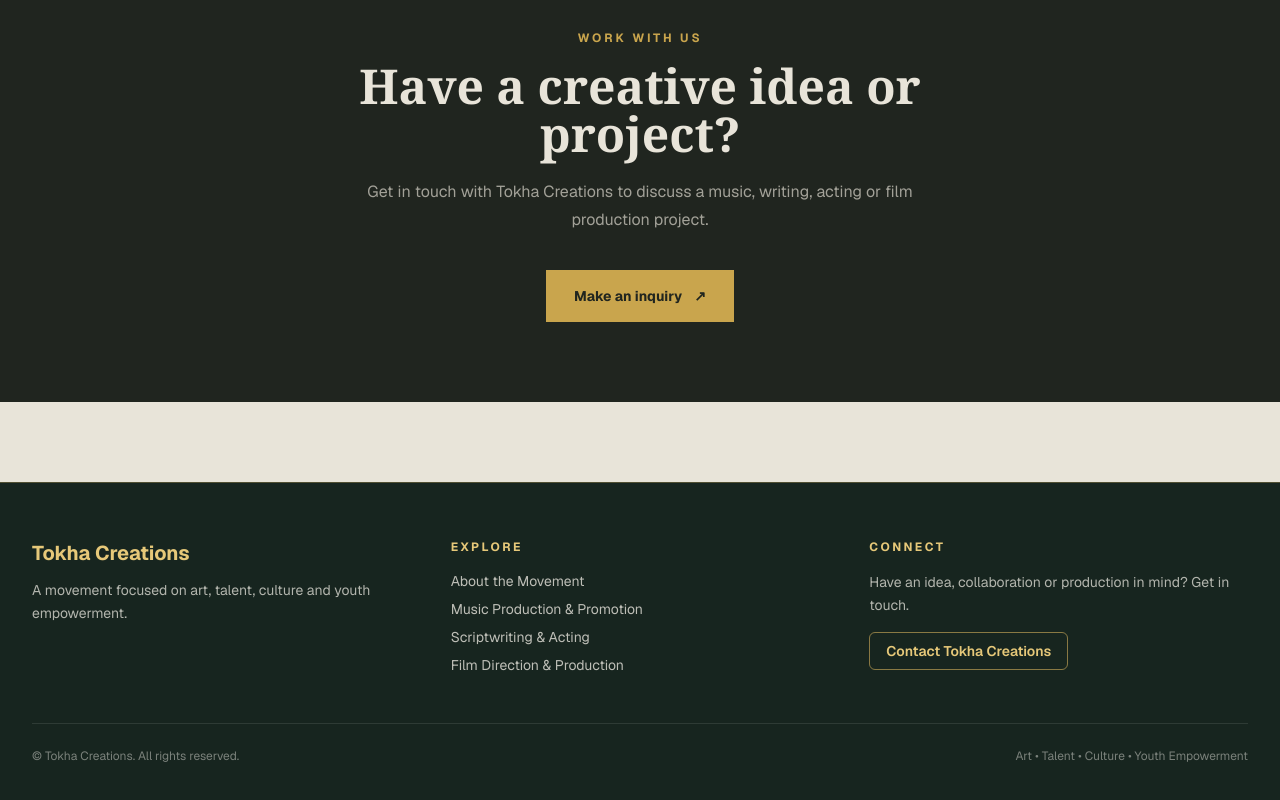
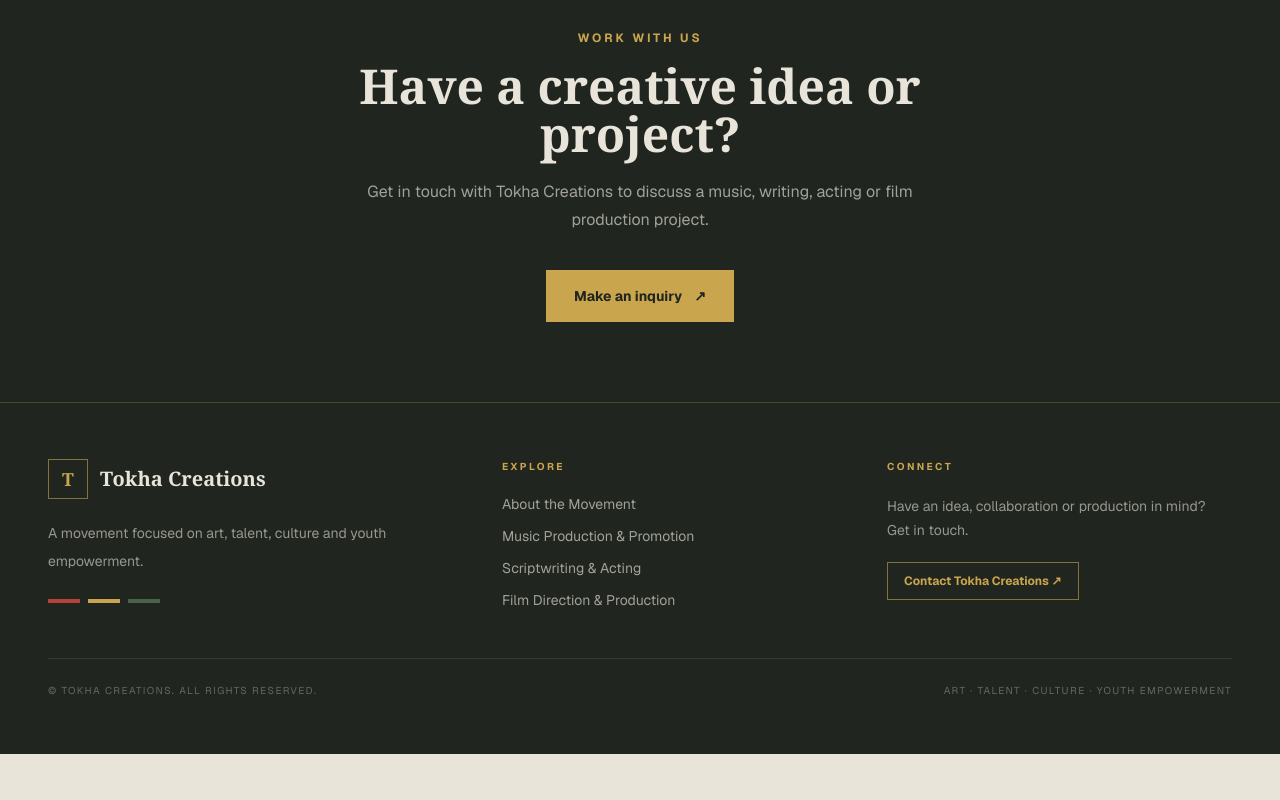
Before and after one commit to Jonathan97k/chikondi, a Next.js app: page / in a window 1280 px wide. Shown: the part 2263-3063 px from the top of the page. After the commit the page ends 3017 px from the top, so only its background shows below. Built offline with nearby package versions, Linux system fonts and the light colour scheme.

Commit message:
Restore editorial Tokha Creations visual direction

```diff
--- a/components/layout/SiteFooter.tsx
+++ b/components/layout/SiteFooter.tsx
@@ -2,31 +2,35 @@ import Link from "next/link";
 
 export default function SiteFooter() {
   return (
-    <footer className="mt-20 border-t border-[#D5B15D]/30 bg-[#17251F] py-14 text-[#F5F2EA]">
-      <div className="mx-auto max-w-7xl px-4 sm:px-6 lg:px-8">
-        <div className="grid gap-10 md:grid-cols-3">
+    <footer className="mt-0 border-t border-[#C9A54D]/25 bg-[#20251F] py-14 text-[#E8E4D9]">
+      <div className="mx-auto max-w-7xl px-6 sm:px-8 lg:px-12">
+        <div className="grid gap-10 md:grid-cols-[1.2fr_1fr_1fr]">
           <div>
-            <h3 className="mb-3 text-xl font-bold text-[#E6C879]">Tokha Creations</h3>
-            <p className="max-w-sm text-sm leading-relaxed text-[#F5F2EA]/70">A movement focused on art, talent, culture and youth empowerment.</p>
+            <div className="mb-5 flex items-center gap-3">
+              <span className="flex h-10 w-10 items-center justify-center border border-[#C9A54D]/60 font-serif text-lg font-bold text-[#C9A54D]">T</span>
+              <span className="font-serif text-xl font-semibold">Tokha Creations</span>
+            </div>
+            <p className="max-w-sm text-sm leading-7 text-[#E8E4D9]/60">A movement focused on art, talent, culture and youth empowerment.</p>
+            <div className="mt-6 flex gap-2"><span className="h-1 w-8 bg-[#B64236]" /><span className="h-1 w-8 bg-[#C9A54D]" /><span className="h-1 w-8 bg-[#496348]" /></div>
           </div>
           <div>
-            <h4 className="mb-4 text-xs font-bold uppercase tracking-[0.2em] text-[#E6C879]">Explore</h4>
-            <ul className="space-y-2 text-sm text-[#F5F2EA]/75">
-              <li><Link href="/about" className="hover:text-[#E6C879]">About the Movement</Link></li>
-              <li><Link href="/music" className="hover:text-[#E6C879]">Music Production & Promotion</Link></li>
-              <li><Link href="/writing" className="hover:text-[#E6C879]">Scriptwriting & Acting</Link></li>
-              <li><Link href="/production" className="hover:text-[#E6C879]">Film Direction & Production</Link></li>
+            <h4 className="mb-5 text-[10px] font-bold uppercase tracking-[0.24em] text-[#C9A54D]">Explore</h4>
+            <ul className="space-y-3 text-sm text-[#E8E4D9]/65">
+              <li><Link href="/about" className="transition hover:text-[#C9A54D]">About the Movement</Link></li>
+              <li><Link href="/music" className="transition hover:text-[#C9A54D]">Music Production & Promotion</Link></li>
+              <li><Link href="/writing" className="transition hover:text-[#C9A54D]">Scriptwriting & Acting</Link></li>
+              <li><Link href="/production" className="transition hover:text-[#C9A54D]">Film Direction & Production</Link></li>
             </ul>
           </div>
           <div>
-            <h4 className="mb-4 text-xs font-bold uppercase tracking-[0.2em] text-[#E6C879]">Connect</h4>
-            <p className="mb-4 text-sm leading-relaxed text-[#F5F2EA]/70">Have an idea, collaboration or production in mind? Get in touch.</p>
-            <Link href="/contact" className="inline-flex rounded-md border border-[#D5B15D]/60 px-4 py-2 text-sm font-semibold text-[#E6C879] transition hover:bg-[#D5B15D] hover:text-[#17251F]">Contact Tokha Creations</Link>
+            <h4 className="mb-5 text-[10px] font-bold uppercase tracking-[0.24em] text-[#C9A54D]">Connect</h4>
+            <p className="mb-5 max-w-xs text-sm leading-6 text-[#E8E4D9]/60">Have an idea, collaboration or production in mind? Get in touch.</p>
+            <Link href="/contact" className="inline-flex border border-[#C9A54D]/60 px-4 py-2.5 text-xs font-bold text-[#C9A54D] transition hover:bg-[#C9A54D] hover:text-[#20251F]">Contact Tokha Creations ↗</Link>
           </div>
         </div>
-        <div className="mt-12 flex flex-col justify-between gap-2 border-t border-white/10 pt-6 text-xs text-[#F5F2EA]/45 sm:flex-row">
+        <div className="mt-12 flex flex-col justify-between gap-3 border-t border-white/10 pt-6 text-[10px] uppercase tracking-[0.14em] text-[#E8E4D9]/35 sm:flex-row">
           <p>© Tokha Creations. All rights reserved.</p>
-          <p>Art • Talent • Culture • Youth Empowerment</p>
+          <p>Art · Talent · Culture · Youth Empowerment</p>
         </div>
       </div>
     </footer>
```
